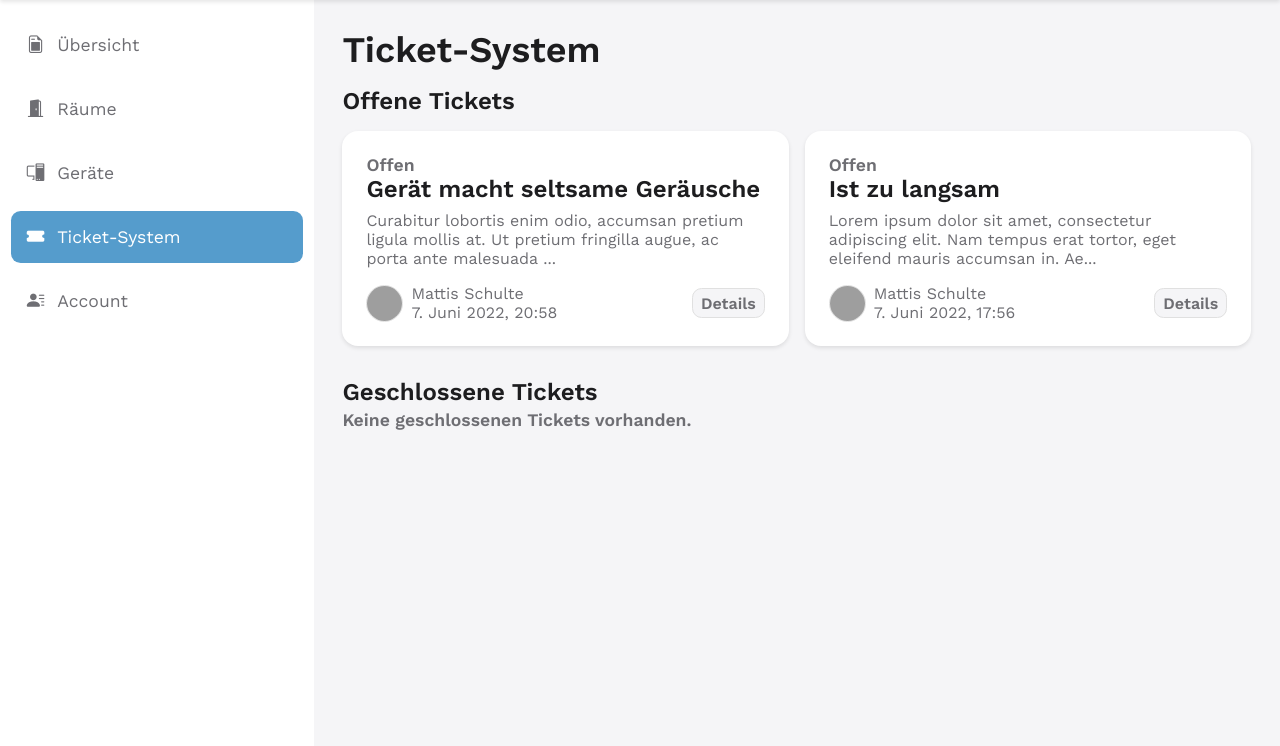
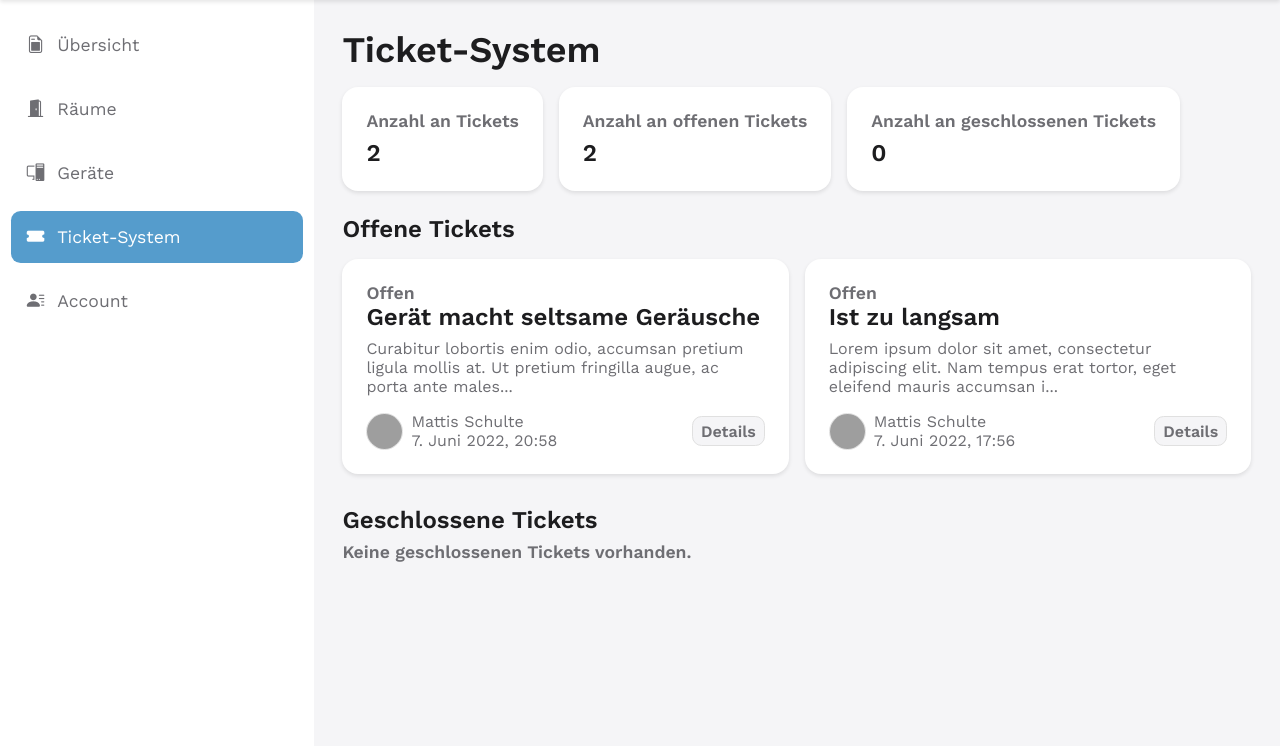
Before and after one commit to Mattis-Schulte/inventory_management, a Django app: page /ticket-management/ in a window 1280 px wide. Shown: the part 54-800 px from the top of the page. Run offline with Django 4.2, Linux system fonts and the light colour scheme; data comes from the database, SQL or seed files in the repository; grey boxes are pictures that could not be loaded.

Commit message:
small improvements

```diff
--- a/intern_szut/inventory_management/views.py
+++ b/intern_szut/inventory_management/views.py
@@ -16,7 +16,7 @@ def search(request):
         tickets_data = search_data.SearchData.search_tickets(search_request, Ticket.objects.order_by('-last_change_at').all().values('id', 'title', 'description', 'status', 'created_by__id', 'created_by__first_name', 'created_by__last_name', 'created_by__profile_image_url', 'last_change_at'))
 
         tickets_data = get_choices.GetChoices.make_labels_readable(tickets_data, Ticket.StatusOptions, 'status')
-        tickets_data = truncate.Truncate.truncate_data(tickets_data, 'description', 120)
+        tickets_data = truncate.Truncate.truncate_data(tickets_data, 'description', 115)
 
         devices_data = search_data.SearchData.search_devices(search_request, Device.objects.order_by('device_category__name', 'name').all().values('device_category__name', 'device_category__icon', 'room__name', 'device_manufacturer__name', 'serial_number', 'description', 'name', 'status', 'id'))
         devices_data = get_choices.GetChoices.make_labels_readable(devices_data, Device.StatusOptions, 'status')
@@ -34,14 +34,18 @@ def search(request):
 def overview(request):
     tickets_data = Ticket.objects.order_by('-last_change_at').all().values('id', 'title', 'description', 'status', 'created_by__id', 'created_by__first_name', 'created_by__last_name', 'created_by__profile_image_url', 'last_change_at')[:8]
     tickets_data = get_choices.GetChoices.make_labels_readable(tickets_data, Ticket.StatusOptions, 'status')
-    tickets_data = truncate.Truncate.truncate_data(tickets_data, 'description', 120)
+    tickets_data = truncate.Truncate.truncate_data(tickets_data, 'description', 115)
 
-    devices_data = Device.objects.filter(status=0).order_by('device_category__name', 'name').all().values('device_category__name', 'device_category__icon', 'room__name', 'name', 'id')
+    devices_data = Device.objects.filter(status=Device.StatusOptions.NOT_FUNCTIONAL).order_by('device_category__name', 'name').all().values('device_category__name', 'device_category__icon', 'room__name', 'name', 'id')
+
+    unique_rooms_count = Room.objects.all().count()
+    unique_devices_count = Device.objects.all().count()
+    unique_open_tickets_count = Ticket.objects.filter(status=Ticket.StatusOptions.OPEN).all().count()
 
     if request.META.get('HTTP_X_REQUESTED_WITH') == 'XMLHttpRequest':
-        return render(request, 'overview.html', {'tickets_data': list(tickets_data), 'devices_data': list(devices_data)})
+        return render(request, 'overview.html', {'tickets_data': list(tickets_data), 'devices_data': list(devices_data), 'unique_rooms_count': unique_rooms_count, 'unique_devices_count': unique_devices_count, 'unique_open_tickets_count': unique_open_tickets_count})
     else:
-        return render(request, 'index.html', {'current_page_category': 'overview', 'current_page_file': 'overview.html', 'tickets_data': list(tickets_data), 'devices_data': list(devices_data)})
+        return render(request, 'index.html', {'current_page_category': 'overview', 'current_page_file': 'overview.html', 'tickets_data': list(tickets_data), 'devices_data': list(devices_data), 'unique_rooms_count': unique_rooms_count, 'unique_devices_count': unique_devices_count, 'unique_open_tickets_count': unique_open_tickets_count})
 
 
 def rooms(request):
@@ -81,13 +85,13 @@ def room_details(request, room_name):
 
         devices_data = get_choices.GetChoices.make_labels_readable(devices_data, Device.StatusOptions, 'status')
         unique_devices_count = devices_data.count()
-        unique_device_categories = devices_data.values('device_category__id').distinct().count()
-        unique_device_manufacturers = devices_data.values('device_manufacturer__id').distinct().count()
+        unique_device_categories_count = devices_data.values('device_category__id').distinct().count()
+        unique_device_manufacturers_count = devices_data.values('device_manufacturer__id').distinct().count()
 
         if request.META.get('HTTP_X_REQUESTED_WITH') == 'XMLHttpRequest':
-            return render(request, 'room-details.html', {'room_data': room_data, 'device_categories_data': list(device_categories_data), 'devices_statuses_data': list(devices_statuses_data), 'devices_data': list(devices_data), 'device_manufacturers_data': list(device_manufacturers_data), 'price_steps': filter_devices.FilterDevices.price_steps, 'remaining_warranty_steps': filter_devices.FilterDevices.remaining_warranty_steps, 'date_of_purchase_steps': filter_devices.FilterDevices.date_of_purchase_steps, 'unique_devices_count': unique_devices_count, 'unique_device_categories': unique_device_categories, 'unique_device_manufacturers': unique_device_manufacturers, 'number_of_filters_applied': number_of_filters_applied})
+            return render(request, 'room-details.html', {'room_data': room_data, 'device_categories_data': list(device_categories_data), 'devices_statuses_data': list(devices_statuses_data), 'devices_data': list(devices_data), 'device_manufacturers_data': list(device_manufacturers_data), 'price_steps': filter_devices.FilterDevices.price_steps, 'remaining_warranty_steps': filter_devices.FilterDevices.remaining_warranty_steps, 'date_of_purchase_steps': filter_devices.FilterDevices.date_of_purchase_steps, 'unique_devices_count': unique_devices_count, 'unique_device_categories_count': unique_device_categories_count, 'unique_device_manufacturers_count': unique_device_manufacturers_count, 'number_of_filters_applied': number_of_filters_applied})
         else:
-            return render(request, 'index.html', {'current_page_category': 'rooms', 'current_page_file': 'room-details.html', 'room_data': room_data, 'device_categories_data': list(device_categories_data), 'devices_statuses_data': list(devices_statuses_data), 'devices_data': list(devices_data), 'device_manufacturers_data': list(device_manufacturers_data), 'price_steps': filter_devices.FilterDevices.price_steps, 'remaining_warranty_steps': filter_devices.FilterDevices.remaining_warranty_steps, 'date_of_purchase_steps': filter_devices.FilterDevices.date_of_purchase_steps, 'unique_devices_count': unique_devices_count, 'unique_device_categories': unique_device_categories, 'unique_device_manufacturers': unique_device_manufacturers, 'number_of_filters_applied': number_of_filters_applied})
+            return render(request, 'index.html', {'current_page_category': 'rooms', 'current_page_file': 'room-details.html', 'room_data': room_data, 'device_categories_data': list(device_categories_data), 'devices_statuses_data': list(devices_statuses_data), 'devices_data': list(devices_data), 'device_manufacturers_data': list(device_manufacturers_data), 'price_steps': filter_devices.FilterDevices.price_steps, 'remaining_warranty_steps': filter_devices.FilterDevices.remaining_warranty_steps, 'date_of_purchase_steps': filter_devices.FilterDevices.date_of_purchase_steps, 'unique_devices_count': unique_devices_count, 'unique_device_categories_count': unique_device_categories_count, 'unique_device_manufacturers_count': unique_device_manufacturers_count, 'number_of_filters_applied': number_of_filters_applied})
 
     else:
         return redirect('rooms')
@@ -108,13 +112,13 @@ def devices(request):
     devices_data = get_choices.GetChoices.make_labels_readable(devices_data, Device.StatusOptions, 'status')
     unique_devices_count = devices_data.count()
     unique_rooms_count = devices_data.values('room__id').distinct().count()
-    unique_device_categories = devices_data.values('device_category__id').distinct().count()
-    unique_device_manufacturers = devices_data.values('device_manufacturer__id').distinct().count()
+    unique_device_categories_count = devices_data.values('device_category__id').distinct().count()
+    unique_device_manufacturers_count = devices_data.values('device_manufacturer__id').distinct().count()
 
     if request.META.get('HTTP_X_REQUESTED_WITH') == 'XMLHttpRequest':
-        return render(request, 'devices.html', {'device_categories_data': list(device_categories_data), 'devices_statuses_data': list(devices_statuses_data), 'devices_data': list(devices_data), 'device_manufacturers_data': list(device_manufacturers_data), 'price_steps': filter_devices.FilterDevices.price_steps, 'remaining_warranty_steps': filter_devices.FilterDevices.remaining_warranty_steps, 'date_of_purchase_steps': filter_devices.FilterDevices.date_of_purchase_steps, 'unique_devices_count': unique_devices_count, 'unique_rooms_count': unique_rooms_count, 'unique_device_categories': unique_device_categories, 'unique_device_manufacturers': unique_device_manufacturers, 'number_of_filters_applied': number_of_filters_applied})
+        return render(request, 'devices.html', {'device_categories_data': list(device_categories_data), 'devices_statuses_data': list(devices_statuses_data), 'devices_data': list(devices_data), 'device_manufacturers_data': list(device_manufacturers_data), 'price_steps': filter_devices.FilterDevices.price_steps, 'remaining_warranty_steps': filter_devices.FilterDevices.remaining_warranty_steps, 'date_of_purchase_steps': filter_devices.FilterDevices.date_of_purchase_steps, 'unique_devices_count': unique_devices_count, 'unique_rooms_count': unique_rooms_count, 'unique_device_categories_count': unique_device_categories_count, 'unique_device_manufacturers_count': unique_device_manufacturers_count, 'number_of_filters_applied': number_of_filters_applied})
     else:
-        return render(request, 'index.html', {'current_page_category': 'devices', 'current_page_file': 'devices.html', 'device_categories_data': list(device_categories_data), 'devices_statuses_data': list(devices_statuses_data), 'devices_data': list(devices_data), 'device_manufacturers_data': list(device_manufacturers_data), 'price_steps': filter_devices.FilterDevices.price_steps, 'remaining_warranty_steps': filter_devices.FilterDevices.remaining_warranty_steps, 'date_of_purchase_steps': filter_devices.FilterDevices.date_of_purchase_steps, 'unique_devices_count': unique_devices_count, 'unique_rooms_count': unique_rooms_count, 'unique_device_categories': unique_device_categories, 'unique_device_manufacturers': unique_device_manufacturers, 'number_of_filters_applied': number_of_filters_applied})
+        return render(request, 'index.html', {'current_page_category': 'devices', 'current_page_file': 'devices.html', 'device_categories_data': list(device_categories_data), 'devices_statuses_data': list(devices_statuses_data), 'devices_data': list(devices_data), 'device_manufacturers_data': list(device_manufacturers_data), 'price_steps': filter_devices.FilterDevices.price_steps, 'remaining_warranty_steps': filter_devices.FilterDevices.remaining_warranty_steps, 'date_of_purchase_steps': filter_devices.FilterDevices.date_of_purchase_steps, 'unique_devices_count': unique_devices_count, 'unique_rooms_count': unique_rooms_count, 'unique_device_categories_count': unique_device_categories_count, 'unique_device_manufacturers_count': unique_device_manufacturers_count, 'number_of_filters_applied': number_of_filters_applied})
 
 
 def device_details(request, device_id):
@@ -125,7 +129,7 @@ def device_details(request, device_id):
 
             tickets_data = Ticket.objects.filter(device__id=device_id).order_by('-last_change_at').all().values('id', 'title', 'description', 'status', 'created_by__id', 'created_by__first_name', 'created_by__last_name', 'created_by__profile_image_url', 'last_change_at')[:8]
             tickets_data = get_choices.GetChoices.make_labels_readable(tickets_data, Ticket.StatusOptions, 'status')
-            tickets_data = truncate.Truncate.truncate_data(tickets_data, 'description', 120)
+            tickets_data = truncate.Truncate.truncate_data(tickets_data, 'description', 115)
 
             if request.META.get('HTTP_X_REQUESTED_WITH') == 'XMLHttpRequest':
                 return render(request, 'device-details.html', {'device_data': device_data, 'tickets_data': tickets_data})
@@ -138,10 +142,13 @@ def device_details(request, device_id):
 def ticket_management(request):
     tickets_data = Ticket.objects.order_by('-last_change_at').all().values('id', 'title', 'description', 'status', 'created_by__id', 'created_by__first_name', 'created_by__last_name', 'created_by__profile_image_url', 'last_change_at')
     tickets_data = get_choices.GetChoices.make_labels_readable(tickets_data, Ticket.StatusOptions, 'status')
-    tickets_data = truncate.Truncate.truncate_data(tickets_data, 'description', 120)
+    tickets_data = truncate.Truncate.truncate_data(tickets_data, 'description', 115)
 
-    open_tickets_len = tickets_data.filter(status=Ticket.StatusOptions.OPEN).count()
-    closed_tickets_len = tickets_data.filter(status=Ticket.StatusOptions.CLOSED).count()
+    unique_tickets_count = tickets_data.count()
+    unique_open_tickets_count = tickets_data.filter(status=Ticket.StatusOptions.OPEN).count()
+    unique_closed_tickets_count = tickets_data.filter(status=Ticket.StatusOptions.CLOSED).count()
+
+
 
     if request.user.is_authenticated:
         my_tickets_len = tickets_data.filter(created_by__id=request.user.id).count()
@@ -149,9 +156,9 @@ def ticket_management(request):
         my_tickets_len = None
 
     if request.META.get('HTTP_X_REQUESTED_WITH') == 'XMLHttpRequest':
-        return render(request, 'ticket-management.html', {'tickets_data': list(tickets_data), 'open_tickets_len': open_tickets_len, 'closed_tickets_len': closed_tickets_len, 'my_tickets_len': my_tickets_len})
+        return render(request, 'ticket-management.html', {'tickets_data': list(tickets_data), 'my_tickets_len': my_tickets_len, 'unique_tickets_count': unique_tickets_count, 'unique_open_tickets_count': unique_open_tickets_count, 'unique_closed_tickets_count': unique_closed_tickets_count})
     else:
-        return render(request, 'index.html', {'current_page_category': 'ticket-management', 'current_page_file': 'ticket-management.html', 'tickets_data': list(tickets_data), 'open_tickets_len': open_tickets_len, 'closed_tickets_len': closed_tickets_len, 'my_tickets_len': my_tickets_len})
+        return render(request, 'index.html', {'current_page_category': 'ticket-management', 'current_page_file': 'ticket-management.html', 'tickets_data': list(tickets_data), 'my_tickets_len': my_tickets_len, 'unique_tickets_count': unique_tickets_count, 'unique_open_tickets_count': unique_open_tickets_count, 'unique_closed_tickets_count': unique_closed_tickets_count})
 
 
 def create_new_ticket(request):
@@ -180,7 +187,7 @@ def account(request):
     if request.user.is_authenticated:
         tickets_data = Ticket.objects.filter(created_by__id=request.user.id).order_by('-last_change_at').all().values('id', 'title', 'description', 'status', 'created_by__id', 'created_by__first_name', 'created_by__last_name', 'created_by__profile_image_url', 'last_change_at')
         tickets_data = get_choices.GetChoices.make_labels_readable(tickets_data, Ticket.StatusOptions, 'status')
-        tickets_data = truncate.Truncate.truncate_data(tickets_data, 'description', 120)
+        tickets_data = truncate.Truncate.truncate_data(tickets_data, 'description', 115)
 
         if request.META.get('HTTP_X_REQUESTED_WITH') == 'XMLHttpRequest':
             return render(request, 'account.html', {'tickets_data': tickets_data})
--- a/intern_szut/static/css/account.css
+++ b/intern_szut/static/css/account.css
@@ -1,3 +1,7 @@
 .table {
-  margin: 1rem 0 2rem 0;
+  margin-top: 1rem;
 }
+
+.h2-top-margin {
+  margin-top: 2rem;
+}
--- a/intern_szut/static/css/ticket-management.css
+++ b/intern_szut/static/css/ticket-management.css
@@ -0,0 +1,24 @@
+.no-tickets {
+  margin-top: 0;
+}
+
+.page-content > h3 {
+  margin-bottom: 1.5rem;
+}
+
+.general-info-area {
+  margin-bottom: 1.5rem;
+}
+
+/* Media Queries */
+@media screen and (max-width: 690px) {
+  .general-info-area div:nth-child(n+3) {
+    display: none;
+  }
+}
+
+@media screen and (max-width: 500px) {
+  .general-info-area div:not(:nth-child(2)) {
+    display: none;
+  }
+}
--- a/intern_szut/templates/account.html
+++ b/intern_szut/templates/account.html
@@ -50,7 +50,7 @@
     </div>
 </div>
 {% if tickets_data %}
-    <h2>Deine Tickets</h2>
+    <h2 class="h2-top-margin">Deine Tickets</h2>
     <div class="ticket-boxes-area">
         {% for my_ticket in tickets_data %}
             <div class="ticket-box created-ticket" tabindex="0" onclick="loadAjaxContent('{% url 'ticket-management' %}ticket-{{ my_ticket.id }}/')">
--- a/intern_szut/templates/devices.html
+++ b/intern_szut/templates/devices.html
@@ -63,11 +63,11 @@
     </div>
     <div class="general-info-box">
         <h3>Anzahl an Gerätekategorien</h3>
-        <h2 class="number-of-device-categories">{{ unique_device_categories }}</h2>
+        <h2 class="number-of-device-categories">{{ unique_device_categories_count }}</h2>
     </div>
     <div class="general-info-box">
         <h3>Anzahl an Herstellern</h3>
-        <h2 class="number-of-device-categories">{{ unique_device_manufacturers }}</h2>
+        <h2 class="number-of-device-categories">{{ unique_device_manufacturers_count }}</h2>
     </div>
 </div>
 <div class="table">
--- a/intern_szut/templates/room-details.html
+++ b/intern_szut/templates/room-details.html
@@ -59,11 +59,11 @@
     </div>
     <div class="general-info-box">
         <h3>Anzahl an Gerätekategorien</h3>
-        <h2 class="number-of-device-categories">{{ unique_device_categories }}</h2>
+        <h2 class="number-of-device-categories">{{ unique_device_categories_count }}</h2>
     </div>
     <div class="general-info-box">
         <h3>Anzahl an Herstellern</h3>
-        <h2 class="number-of-device-categories">{{ unique_device_manufacturers }}</h2>
+        <h2 class="number-of-device-categories">{{ unique_device_manufacturers_count }}</h2>
     </div>
 </div>
 <div class="table">
--- a/intern_szut/templates/ticket-management.html
+++ b/intern_szut/templates/ticket-management.html
@@ -1,9 +1,23 @@
 {% load static %}
 <h1>Ticket-System</h1>
+<div class="general-info-area">
+    <div class="general-info-box">
+        <h3>Anzahl an Tickets</h3>
+        <h2 class="number-of-devices">{{ unique_tickets_count }}</h2>
+    </div>
+    <div class="general-info-box">
+        <h3>Anzahl an offenen Tickets</h3>
+        <h2 class="number-of-device-categories">{{ unique_open_tickets_count }}</h2>
+    </div>
+    <div class="general-info-box">
+        <h3>Anzahl an geschlossenen Tickets</h3>
+        <h2 class="number-of-device-categories">{{ unique_closed_tickets_count }}</h2>
+    </div>
+</div>
 {% if user.is_authenticated %}
     {% if not perms.inventory_management.add_ticket %}
-        <h2 style="margin-bottom: 0.25rem;">Meine Tickets</h2>
-        <h3 style="margin-bottom: 1.5rem;">Du hast nicht die Berechtigung neue Tickets zu erstellen.</h3>
+        <h2>Meine Tickets</h2>
+        <h3>Du hast nicht die Berechtigung neue Tickets zu erstellen.</h3>
     {% else %}
         <h2>Meine Tickets</h2>
     {% endif %}
@@ -30,10 +44,10 @@
             {% endfor %}
         </div>
     {% elif perms.inventory_management.add_ticket and not my_tickets_len %}
-        <h3 style="margin-bottom: 1.5rem;">Du hast noch keine Tickets erstellt.</h3>
+        <h3>Du hast noch keine Tickets erstellt.</h3>
     {% endif %}
 {% endif %}
-{% if open_tickets_len %}
+{% if unique_open_tickets_count %}
     <h2>Offene Tickets</h2>
     <div class="ticket-boxes-area">
         {% for my_ticket in tickets_data %}
@@ -57,12 +71,12 @@
         {% endfor %}
 </div>
 {% else %}
-    <h2 style="margin-bottom: 0.25rem;">Offene Tickets</h2>
-    <div class="ticket-boxes-area" style="margin-top: 0;">
+    <h2>Offene Tickets</h2>
+    <div class="ticket-boxes-area no-tickets">
         <h3>Keine offenen Tickets vorhanden.</h3>
     </div>
 {% endif %}
-{% if closed_tickets_len %}
+{% if unique_closed_tickets_count %}
     <h2>Geschlossene Tickets</h2>
     <div class="ticket-boxes-area">
          {% for my_ticket in tickets_data %}
@@ -87,11 +101,12 @@
         {% endfor %}
     </div>
 {% else %}
-    <h2 style="margin-bottom: 0.25rem;">Geschlossene Tickets</h2>
-    <div class="ticket-boxes-area" style="margin-top: 0;">
+    <h2>Geschlossene Tickets</h2>
+    <div class="ticket-boxes-area no-tickets">
         <h3>Keine geschlossenen Tickets vorhanden.</h3>
     </div>
 {% endif %}
 <script>
     document.title ='Ticket-System – SZUT Inventur Management';
+    $('head').append('<link rel="stylesheet" id="custom-css" href="{% static 'css/ticket-management.css' %}" />');
 </script>
```
Also changed, not shown: intern_szut/static/css/overview.css (+17 -0 lines), intern_szut/templates/overview.html (+15 -1 lines), intern_szut/templates/search.html (+4 -3 lines).
